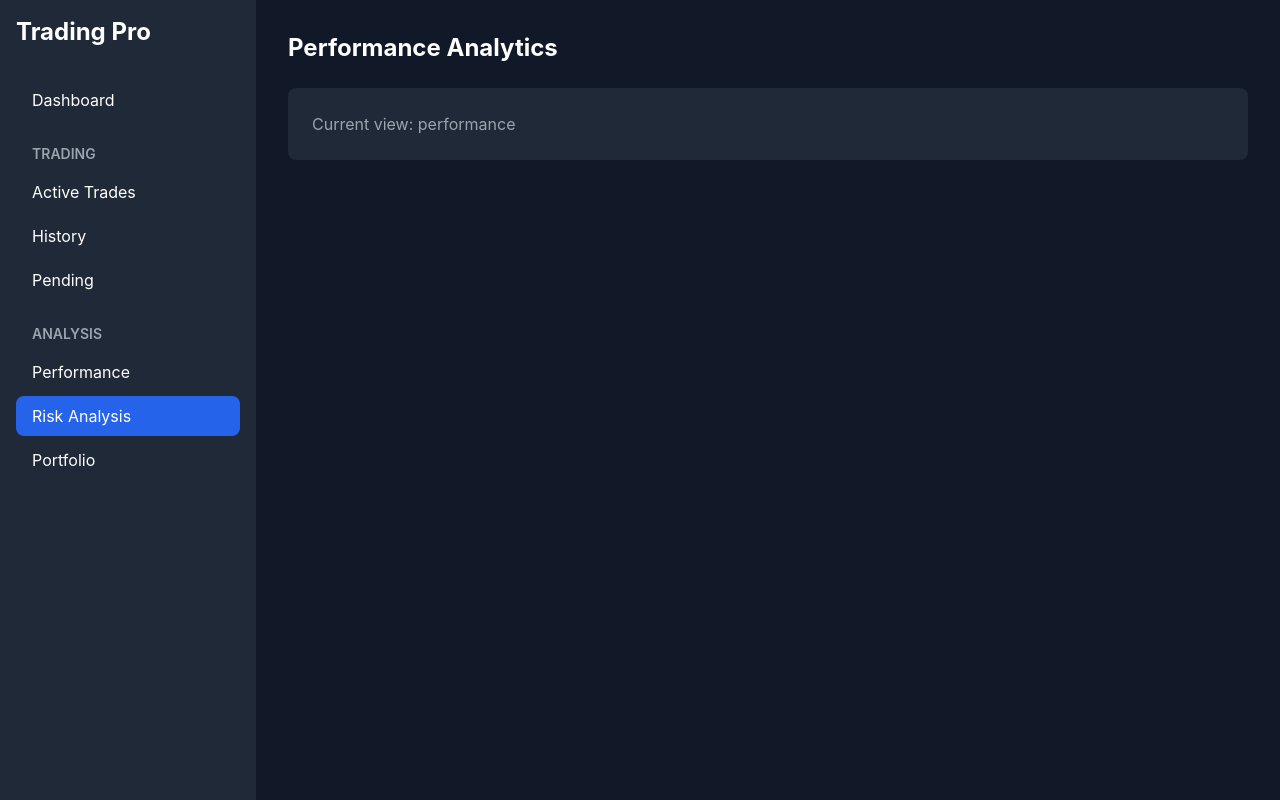
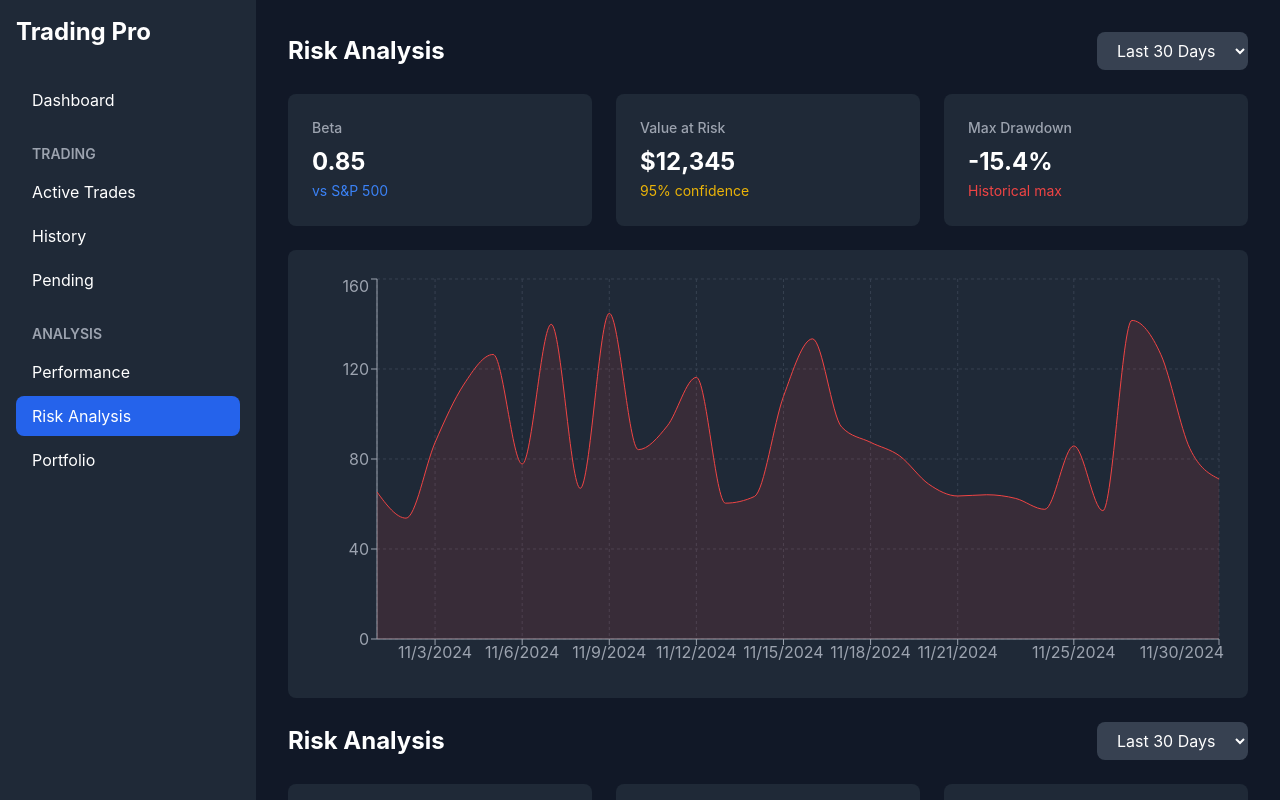
Before and after one commit to Mich120232024/trading-dashboard-pro, a React (Vite) app: page /analytics/risk in a window 1280 px wide. Built offline with nearby package versions, Linux system fonts and the light colour scheme.

Commit message:
Update Trades and Analytics pages with proper content and routing

```diff
--- a/src/pages/Analytics.tsx
+++ b/src/pages/Analytics.tsx
@@ -1,27 +1,167 @@
 import React from 'react';
-import { useLocation } from 'react-router-dom';
+import { Outlet, useLocation } from 'react-router-dom';
+import { LineChart, Line, XAxis, YAxis, CartesianGrid, Tooltip, ResponsiveContainer, AreaChart, Area } from 'recharts';
 
-interface AnalyticsProps {
-  view?: 'performance' | 'risk' | 'portfolio';
-}
+const Analytics: React.FC = () => {
+  const location = useLocation();
+  const currentView = location.pathname.split('/').pop() || 'performance';
 
-const Analytics: React.FC<AnalyticsProps> = ({ view = 'performance' }) => {
-  const location = useLocation();
+  // Mock data - replace with real data
+  const performanceData = Array.from({ length: 30 }, (_, i) => ({
+    date: new Date(Date.now() - (30 - i) * 24 * 60 * 60 * 1000).toLocaleDateString(),
+    value: Math.random() * 100 + 50,
+    benchmark: Math.random() * 80 + 40
+  }));
 
   return (
     <div className="space-y-6">
       <div className="flex justify-between items-center">
-        <h1 className="text-2xl font-bold text-white">
-          {view === 'performance' && 'Performance Analytics'}
-          {view === 'risk' && 'Risk Analysis'}
-          {view === 'portfolio' && 'Portfolio Analysis'}
+        <h1 className="text-2xl font-bold text-white capitalize">
+          {currentView === 'performance' && 'Performance Analytics'}
+          {currentView === 'risk' && 'Risk Analysis'}
+          {currentView === 'portfolio' && 'Portfolio Overview'}
         </h1>
+
+        <select className="bg-gray-700 text-white px-4 py-2 rounded-lg focus:outline-none focus:ring-2 focus:ring-blue-500">
+          <option>Last 30 Days</option>
+          <option>Last 90 Days</option>
+          <option>Year to Date</option>
+          <option>All Time</option>
+        </select>
       </div>
 
+      {currentView === 'performance' && (
+        <div className="grid grid-cols-1 md:grid-cols-3 gap-6 mb-6">
+          <div className="bg-gray-800 p-6 rounded-lg">
+            <h3 className="text-gray-400 text-sm font-medium">Total Return</h3>
+            <p className="text-white text-2xl font-bold mt-2">+23.45%</p>
+            <span className="text-green-500 text-sm">+2.5% vs benchmark</span>
+          </div>
+          <div className="bg-gray-800 p-6 rounded-lg">
+            <h3 className="text-gray-400 text-sm font-medium">Alpha</h3>
+            <p className="text-white text-2xl font-bold mt-2">1.82</p>
+            <span className="text-blue-500 text-sm">Above market</span>
+          </div>
+          <div className="bg-gray-800 p-6 rounded-lg">
+            <h3 className="text-gray-400 text-sm font-medium">Sharpe Ratio</h3>
+            <p className="text-white text-2xl font-bold mt-2">2.1</p>
+            <span className="text-green-500 text-sm">Good risk-adjusted return</span>
+          </div>
+        </div>
+      )}
+
+      {currentView === 'risk' && (
+        <div className="grid grid-cols-1 md:grid-cols-3 gap-6 mb-6">
+          <div className="bg-gray-800 p-6 rounded-lg">
+            <h3 className="text-gray-400 text-sm font-medium">Beta</h3>
+            <p className="text-white text-2xl font-bold mt-2">0.85</p>
+            <span className="text-blue-500 text-sm">vs S&P 500</span>
+          </div>
+          <div className="bg-gray-800 p-6 rounded-lg">
+            <h3 className="text-gray-400 text-sm font-medium">Value at Risk</h3>
+            <p className="text-white text-2xl font-bold mt-2">$12,345</p>
+            <span className="text-yellow-500 text-sm">95% confidence</span>
+          </div>
+          <div className="bg-gray-800 p-6 rounded-lg">
+            <h3 className="text-gray-400 text-sm font-medium">Max Drawdown</h3>
+            <p className="text-white text-2xl font-bold mt-2">-15.4%</p>
+            <span className="text-red-500 text-sm">Historical max</span>
+          </div>
+        </div>
+      )}
+
+      {currentView === 'portfolio' && (
+        <div className="grid grid-cols-1 md:grid-cols-3 gap-6 mb-6">
+          <div className="bg-gray-800 p-6 rounded-lg">
+            <h3 className="text-gray-400 text-sm font-medium">Total Value</h3>
+            <p className="text-white text-2xl font-bold mt-2">$1,234,567</p>
+            <span className="text-green-500 text-sm">+$45,678 today</span>
+          </div>
+          <div className="bg-gray-800 p-6 rounded-lg">
+            <h3 className="text-gray-400 text-sm font-medium">Cash Balance</h3>
+            <p className="text-white text-2xl font-bold mt-2">$123,456</p>
+            <span className="text-blue-500 text-sm">10% of portfolio</span>
+          </div>
+          <div className="bg-gray-800 p-6 rounded-lg">
+            <h3 className="text-gray-400 text-sm font-medium">Positions</h3>
+            <p className="text-white text-2xl font-bold mt-2">15</p>
+            <span className="text-gray-400 text-sm">Active positions</span>
+          </div>
+        </div>
+      )}
+
       <div className="bg-gray-800 rounded-lg p-6">
-        {/* Analytics content will go here */}
-        <p className="text-gray-400">Current view: {view}</p>
+        <div className="h-[400px]">
+          <ResponsiveContainer width="100%" height="100%">
+            {currentView === 'performance' ? (
+              <LineChart data={performanceData}>
+                <CartesianGrid strokeDasharray="3 3" stroke="#374151" />
+                <XAxis dataKey="date" stroke="#9CA3AF" />
+                <YAxis stroke="#9CA3AF" />
+                <Tooltip
+                  contentStyle={{
+                    backgroundColor: '#1F2937',
+                    border: '1px solid #374151'
+                  }}
+                />
+                <Line
+                  type="monotone"
+                  dataKey="value"
+                  stroke="#10B981"
+                  strokeWidth={2}
+                  dot={false}
+                />
+                <Line
+                  type="monotone"
+                  dataKey="benchmark"
+                  stroke="#60A5FA"
+                  strokeWidth={2}
+                  dot={false}
+                />
+              </LineChart>
+            ) : currentView === 'risk' ? (
+              <AreaChart data={performanceData}>
+                <CartesianGrid strokeDasharray="3 3" stroke="#374151" />
+                <XAxis dataKey="date" stroke="#9CA3AF" />
+                <YAxis stroke="#9CA3AF" />
+                <Tooltip
+                  contentStyle={{
+                    backgroundColor: '#1F2937',
+                    border: '1px solid #374151'
+                  }}
+                />
+                <Area
+                  type="monotone"
+                  dataKey="value"
+                  stroke="#EF4444"
+                  fill="#EF444433"
+                />
+              </AreaChart>
+            ) : (
+              <LineChart data={performanceData}>
+                <CartesianGrid strokeDasharray="3 3" stroke="#374151" />
+                <XAxis dataKey="date" stroke="#9CA3AF" />
+                <YAxis stroke="#9CA3AF" />
+                <Tooltip
+                  contentStyle={{
+                    backgroundColor: '#1F2937',
+                    border: '1px solid #374151'
+                  }}
+                />
+                <Line
+                  type="monotone"
+                  dataKey="value"
+                  stroke="#10B981"
+                  strokeWidth={2}
+                  dot={false}
+                />
+              </LineChart>
+            )}
+          </ResponsiveContainer>
+        </div>
       </div>
+
+      <Outlet />
     </div>
   );
 };
--- a/src/pages/Trades.tsx
+++ b/src/pages/Trades.tsx
@@ -1,27 +1,60 @@
 import React from 'react';
-import { useLocation } from 'react-router-dom';
+import { Outlet, useLocation } from 'react-router-dom';
 
-interface TradesProps {
-  view?: 'active' | 'history' | 'pending';
-}
+const Trades: React.FC = () => {
+  const location = useLocation();
+  const currentView = location.pathname.split('/').pop() || 'active';
 
-const Trades: React.FC<TradesProps> = ({ view = 'active' }) => {
-  const location = useLocation();
+  // Mock data - replace with real data
+  const trades = Array.from({ length: 10 }, (_, i) => ({
+    id: `TR-${i + 1}`,
+    symbol: ['AAPL', 'GOOGL', 'MSFT', 'AMZN'][i % 4],
+    type: ['Buy', 'Sell'][i % 2],
+    quantity: Math.floor(Math.random() * 100) + 1,
+    price: Math.random() * 1000,
+    status: currentView === 'pending' ? 'Pending' : currentView === 'active' ? 'Active' : 'Completed'
+  }));
 
   return (
     <div className="space-y-6">
       <div className="flex justify-between items-center">
-        <h1 className="text-2xl font-bold text-white">
-          {view === 'active' && 'Active Trades'}
-          {view === 'history' && 'Trade History'}
-          {view === 'pending' && 'Pending Trades'}
+        <h1 className="text-2xl font-bold text-white capitalize">
+          {currentView === 'active' && 'Active Trades'}
+          {currentView === 'history' && 'Trade History'}
+          {currentView === 'pending' && 'Pending Trades'}
         </h1>
       </div>
 
       <div className="bg-gray-800 rounded-lg p-6">
-        {/* Trade content will go here */}
-        <p className="text-gray-400">Current view: {view}</p>
+        <div className="overflow-x-auto">
+          <table className="min-w-full divide-y divide-gray-700">
+            <thead>
+              <tr>
+                <th className="px-6 py-3 text-left text-xs font-medium text-gray-400 uppercase tracking-wider">ID</th>
+                <th className="px-6 py-3 text-left text-xs font-medium text-gray-400 uppercase tracking-wider">Symbol</th>
+                <th className="px-6 py-3 text-left text-xs font-medium text-gray-400 uppercase tracking-wider">Type</th>
+                <th className="px-6 py-3 text-left text-xs font-medium text-gray-400 uppercase tracking-wider">Quantity</th>
+                <th className="px-6 py-3 text-left text-xs font-medium text-gray-400 uppercase tracking-wider">Price</th>
+                <th className="px-6 py-3 text-left text-xs font-medium text-gray-400 uppercase tracking-wider">Status</th>
+              </tr>
+            </thead>
+            <tbody className="divide-y divide-gray-700">
+              {trades.map((trade) => (
+                <tr key={trade.id} className="hover:bg-gray-700">
+                  <td className="px-6 py-4 whitespace-nowrap text-sm text-gray-300">{trade.id}</td>
+                  <td className="px-6 py-4 whitespace-nowrap text-sm text-gray-300">{trade.symbol}</td>
+                  <td className="px-6 py-4 whitespace-nowrap text-sm text-gray-300">{trade.type}</td>
+                  <td className="px-6 py-4 whitespace-nowrap text-sm text-gray-300">{trade.quantity}</td>
+                  <td className="px-6 py-4 whitespace-nowrap text-sm text-gray-300">${trade.price.toFixed(2)}</td>
+                  <td className="px-6 py-4 whitespace-nowrap text-sm text-gray-300">{trade.status}</td>
+                </tr>
+              ))}
+            </tbody>
+          </table>
+        </div>
       </div>
+
+      <Outlet />
     </div>
   );
 };
```
